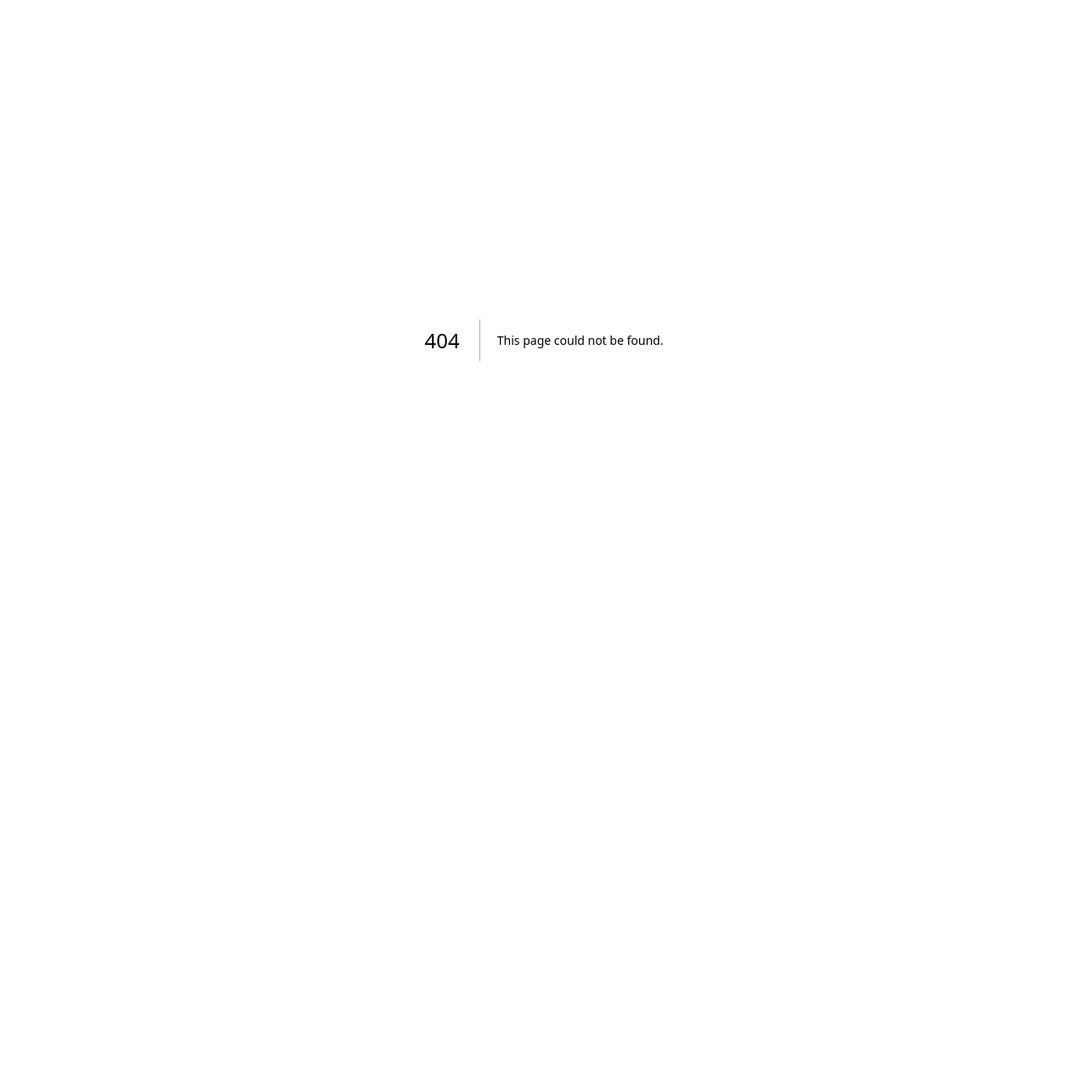
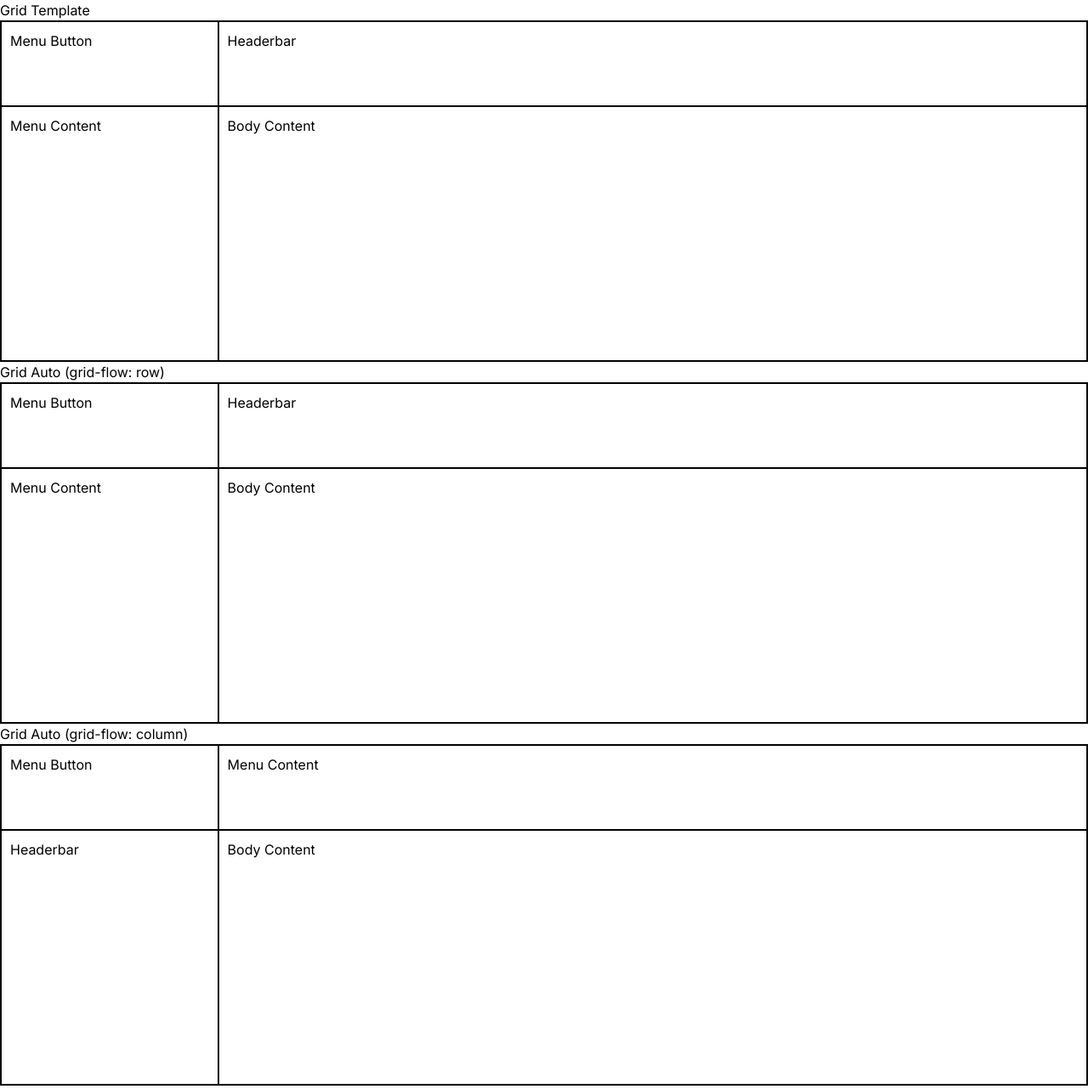
Before and after one commit to saviorxzero98/learning-javascript, a Next.js app in the folder 004-ReactJS/react-samples/: page /layout-sample/grid in a window 1280 px wide. Before the commit this address had no page. Shown: the top 1282 px of the page at 85% size. Before the commit the page ends 800 px from the top, so only its background shows below. Built offline with nearby package versions, Linux system fonts and the light colour scheme.

Commit message:
add: 加入 Grid Sample

```diff
--- /dev/null
+++ b/004-ReactJS/react-samples/src/app/layout-sample/grid/page.tsx
@@ -0,0 +1,45 @@
+import './style.scss';
+
+const GridLayout = () => {
+    return (
+        <>
+            <div className='flex flex-col'>
+                <h1>Grid Template</h1>
+                <div className='grid-template-container'>
+                    <div className='box'>Menu Button</div>
+                    <div className='box'>Headerbar</div>
+                    <div className='box'>Menu Content</div>
+                    <div className='box'>Body Content</div>
+                </div>
+
+                <h1>Grid Auto (grid-flow: row)</h1>
+                <div className='grid-auto-row-container'>
+                    <div className='box'>Menu Button</div>
+                    <div className='box'>Headerbar</div>
+                    <div className='box'>Menu Content</div>
+                    <div className='box'>Body Content</div>
+                </div>
+
+                <h1>Grid Auto (grid-flow: column)</h1>
+                <div className='grid-auto-column-container'>
+                    <div className='box'>Menu Button</div>
+                    <div className='box'>Headerbar</div>
+                    <div className='box'>Menu Content</div>
+                    <div className='box'>Body Content</div>
+                </div>
+
+
+                <h1>Grid Template Areas</h1>
+                <div className='grid-template-areas-container'>
+                    <div className='box header'>Headerbar</div>
+                    <div className='box menu'>Menu Button</div>
+                    <div className='box content1'>Menu Content</div>
+                    <div className='box content2'>Body Content</div>
+                </div>
+            </div>
+        </>
+    );
+}
+
+
+export default GridLayout;
--- /dev/null
+++ b/004-ReactJS/react-samples/src/app/layout-sample/grid/style.scss
@@ -0,0 +1,68 @@
+@tailwind base;
+@tailwind components;
+@tailwind utilities;
+@import "../../media";
+
+
+.box{
+    border: 1px solid black;
+    padding: 10px;
+}
+
+.grid-template-container {
+    display: grid;
+    grid-template-rows: 100px 300px;
+    grid-template-columns: 2fr 8fr;
+    border: 1px solid black;
+
+    @include mobile {
+        grid-template-columns: 1fr;
+    }
+}
+
+.grid-auto-row-container {
+    display: grid;
+    grid-auto-rows: 100px 300px;
+    grid-template-columns: 2fr 8fr;
+    grid-auto-flow: row;
+    border: 1px solid black;
+
+    @include mobile {
+        grid-template-columns: 1fr;
+    }
+}
+
+.grid-auto-column-container {
+    display: grid;
+    grid-template-rows: 100px 300px;
+    grid-auto-columns: 2fr 8fr;
+    grid-auto-flow: column;
+    border: 1px solid black;
+}
+
+.grid-template-areas-container {
+    display: grid;
+    grid-template-rows: 100px 200px;
+    grid-template-columns: 150px repeat(2, 1fr);
+    grid-template-areas:
+    "header header header"
+    "menu . content2"
+    "menu content1 content2";
+    border: 1px solid black;
+}
+
+.header  {
+    grid-area: header;
+}
+
+.menu  {
+    grid-area: menu;
+}
+
+.content1 {
+    grid-area: content1;
+}
+
+.content2  {
+    grid-area: content2;
+}
```
